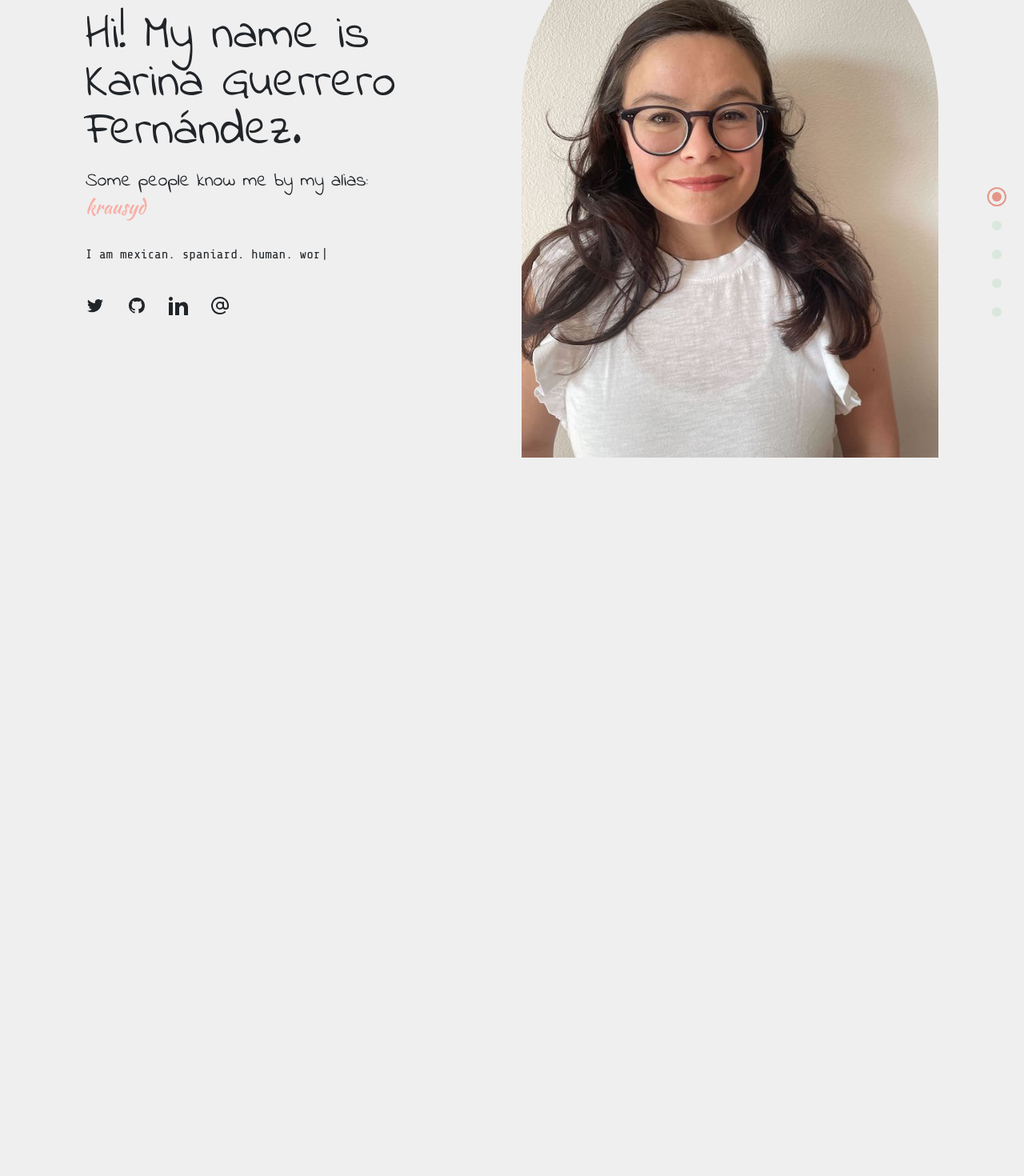
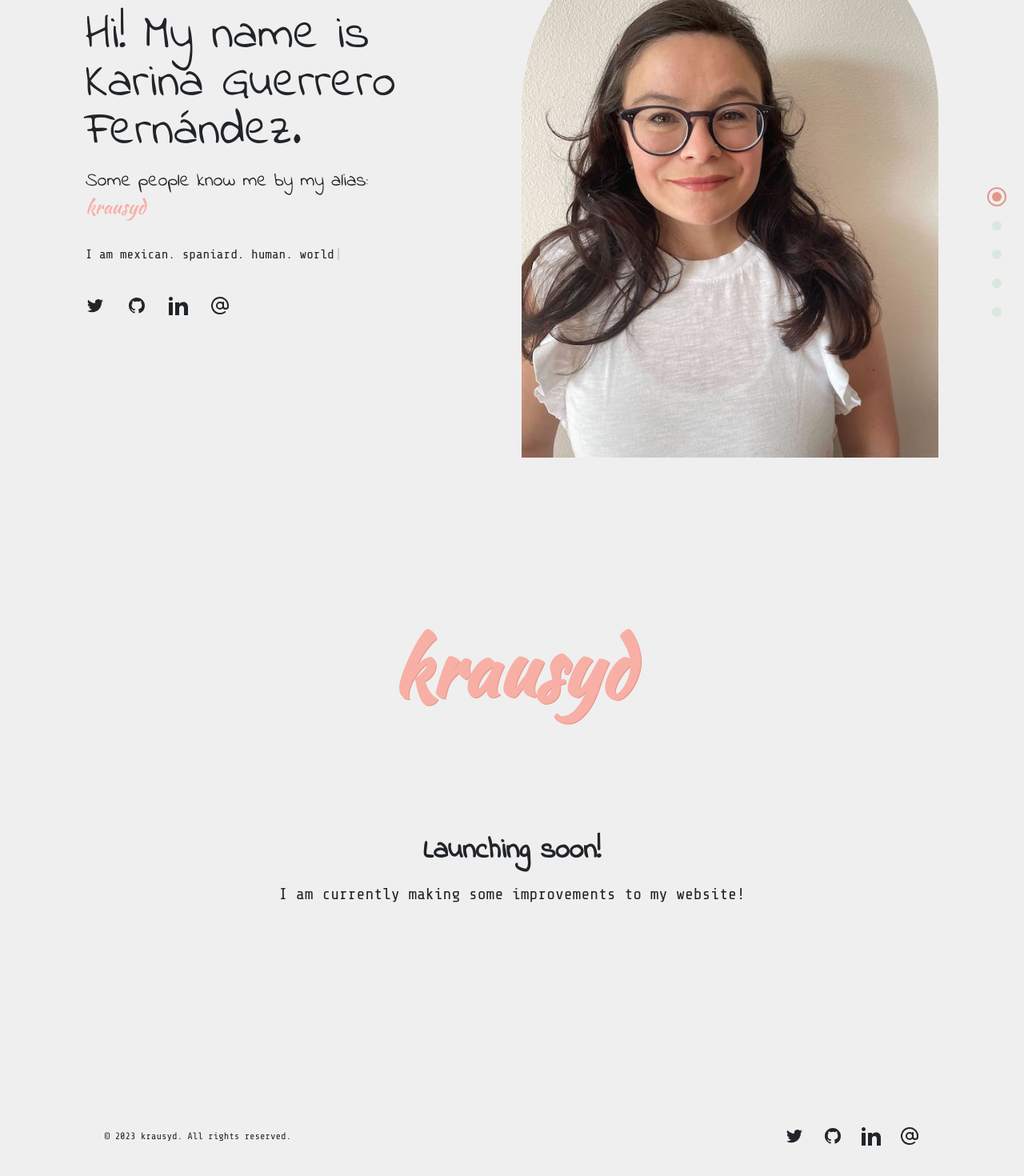
Before and after one commit to krausyd/aboutme, a React (Create React App) app: page / in a window 1280 px wide. Shown: the part 240-1710 px from the top of the page at 80% size. Before the commit the page ends 812 px from the top, so only its background shows below. Built offline with nearby package versions, Linux system fonts and the light colour scheme; the HTML template or start-up script is replaced by a standard one.

Commit message:
Send all links to the wip page

```diff
--- a/src/App.js
+++ b/src/App.js
@@ -27,7 +27,8 @@ function App() {
         {isAboveMediumScreens && (
           <DotGroup selectedPage={selectedPage} setSelectedPage={setSelectedPage}/>
         )}
-        <Intro setSelectedpage={setIsTopOfPage} />
+        <Intro />
+        <Wip />
       </div>
       {/* <Intro />
       <Wip />
--- a/src/components/dotgroup.js
+++ b/src/components/dotgroup.js
@@ -12,22 +12,22 @@ export default function DotGroup({ selectedPage, setSelectedPage }) {
             />
             <AnchorLink
                 className={`${selectedPage === "skills" ? selectedStyles : "bg-honeydew"} w-3 h-3 rounded-full`}
-                href="#skills"
+                href="#wip"
                 onClick={() => setSelectedPage("skills")}
             />
             <AnchorLink
                 className={`${selectedPage === "projects" ? selectedStyles : "bg-honeydew"} w-3 h-3 rounded-full`}
-                href="#projects"
+                href="#wip"
                 onClick={() => setSelectedPage("projects")}
             />
             <AnchorLink
                 className={`${selectedPage === "resume" ? selectedStyles : "bg-honeydew"} w-3 h-3 rounded-full`}
-                href="#resume"
+                href="#wip"
                 onClick={() => setSelectedPage("resume")}
             />
             <AnchorLink
                 className={`${selectedPage === "contact" ? selectedStyles : "bg-honeydew"} w-3 h-3 rounded-full`}
-                href="#contact"
+                href="#wip"
                 onClick={() => setSelectedPage("contact")}
             />
         </div>
--- a/src/components/footer.js
+++ b/src/components/footer.js
@@ -60,7 +60,7 @@ const navigation = [
           </div>
           <div className="mt-8 md:order-1 md:mt-0">
             <p className="text-center text-xs leading-5">
-              &copy; 2023 krausyd, Inc. All rights reserved.
+              &copy; 2023 krausyd. All rights reserved.
             </p>
           </div>
         </div>
--- a/src/components/navbar.js
+++ b/src/components/navbar.js
@@ -7,7 +7,7 @@ const Link = ({ page, selectedPage, setSelectedPage }) => {
     return (
         <AnchorLink
             className={`${selectedPage === lowerCasePage ? "text-rose_nav" : ""} hover:text-rose_nav transition duration-500`}
-            href={`#${lowerCasePage}`}
+            href={`#${lowerCasePage === "intro" ? lowerCasePage : "wip" }`}
             onClick={() => setSelectedPage(lowerCasePage)}
         >
             {page}
--- a/src/pages/intro.js
+++ b/src/pages/intro.js
@@ -2,11 +2,10 @@ import React from 'react';
 import TypewriterComponent from 'typewriter-effect';
 import { motion } from 'framer-motion';
 import useMediaQuery from '../hooks/useMediaQuery';
-import AnchorLink from 'react-anchor-link-smooth-scroll';
 import krausyd from '../assets/images/krausyd.jpg'
 import SocialMediaIcons from '../components/socialmedia';
 
-export default function Intro({ setSelectedpage }) {
+export default function Intro() {
     const isAboveMediumScreens = useMediaQuery("(min-width: 1060px)");
 
     return (
--- a/src/pages/wip.js
+++ b/src/pages/wip.js
@@ -1,9 +1,12 @@
-import React from 'react';
-import { motion } from 'framer-motion';
+import Footer from "../components/footer";
 
 export default function Wip() {
     return (
-        <motion.div initial={{opacity: 0}} whileInView={{ opacity: 1}} exit={{ opacity: 0, display: 'none' }}>
+        <>
+            <section
+                id="wip"
+                className="md:flex md:justify-between md:items-center gap-16 md:h-full py-10"
+            >
                 <div className="overflow-hidden container mx-auto max-w-2xl py-16 sm:py-24 lg:py-36 text-center">
                     <p className="text-8xl font-bold mb-5 logo font-kaushan_script mb-32 sm:mb-40 lg:mb-44">
                         krausyd
@@ -15,6 +18,8 @@ export default function Wip() {
                         I am currently making some improvements to my website!
                     </p>
                 </div>
-        </motion.div>
+            </section>
+            <Footer />
+        </>
     );
 }
```
Lines whose indentation alone changed are shown as unchanged.
